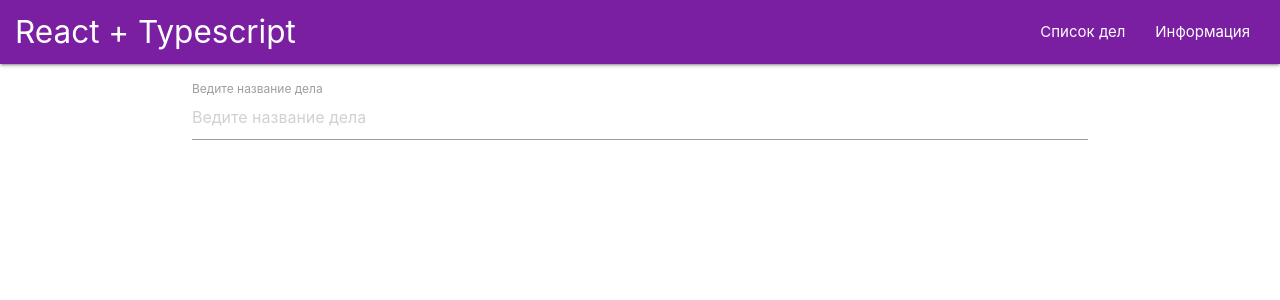
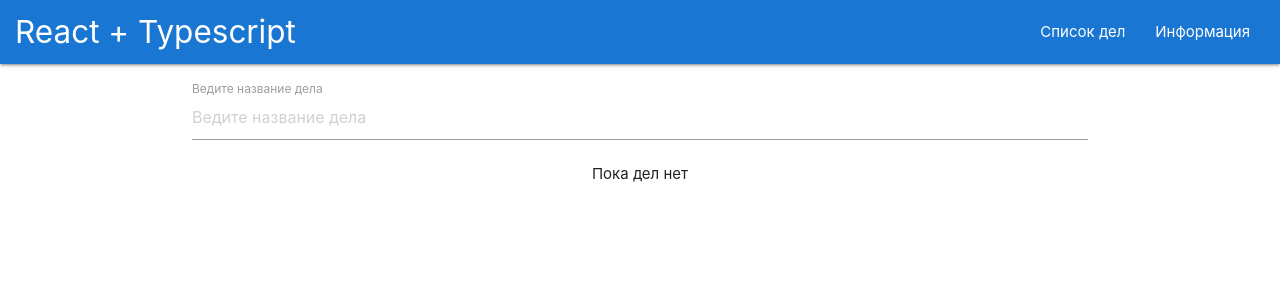
Before and after one commit to itopweb11/typeScripteProject, a React (Create React App) app: page / in a window 1280 px wide. Shown: the top 300 px of the page. Built offline with nearby package versions, Linux system fonts and the light colour scheme.

Commit message:
TypeScript Project

```diff
--- a/src/App.tsx
+++ b/src/App.tsx
@@ -17,11 +17,43 @@ const App: React.FC = () => {
     setTodos(prev => [newTodo, ...prev])
   }
 
+  /*const toggleHandler = (id: number) => {
+    setTodos(prev =>
+        prev.map(todo => {
+          if (todo.id === id) {
+            todo.completed = !todo.completed
+          }
+          return todo
+    })
+    )
+  }*/
+
+  const toggleHandler = (id: number) => {
+    setTodos(prev =>
+        prev.map(todo => {
+          if (todo.id === id) {
+            return {
+              ...todo,
+              completed: !todo.completed
+            }
+          }
+          return todo
+        }))
+  }
+
+  const removeHandler = (id: number) => {
+    setTodos(prev => prev.filter(todo => todo.id !== id))
+  }
+
   return <>
     <Navbar />
     <div className='container'>
       <TodoForm onAdd={addHandler}/>
-      <TodoList todos={todos}/>
+      <TodoList
+          todos={todos}
+          onToggle={toggleHandler}
+          onRemove={removeHandler}
+      />
     </div>
   </>
 }
--- a/src/components/Navbar.tsx
+++ b/src/components/Navbar.tsx
@@ -2,7 +2,7 @@ import React from 'react'
 
 export const Navbar: React.FunctionComponent = () => (
     <nav>
-        <div className="nav-wrapper purple darken-2 px1">
+        <div className="nav-wrapper  blue darken-2 px1">
             <a href="/" className="brand-logo">
                 React + Typescript
             </a>
@@ -13,7 +13,6 @@ export const Navbar: React.FunctionComponent = () => (
                 <li>
                     <a href="/">Информация</a>
                 </li>
-
             </ul>
         </div>
     </nav>
--- a/src/components/TodoList.tsx
+++ b/src/components/TodoList.tsx
@@ -3,18 +3,40 @@ import {ITodo} from "../interfaces";
 
 type TodoListProps = {
     todos: ITodo[]
+    onToggle(id: number): void
+    onRemove: (id: number) => void
 }
 
-export const TodoList: React.FC<TodoListProps> = ({todos}) => {
+export const TodoList: React.FC<TodoListProps> = ({
+    todos,
+    onRemove,
+    onToggle
+}) => {
+    if (todos.length === 0) {
+        return <p className="center">Пока дел нет</p>
+    }
+
     return (
         <ul>
             {todos.map(todo => {
-                return (
-                    <li className='todo'>
-                        <label htmlFor="">
-                            <input type="checkbox"/>
-                            <span></span>
-                            <i className="material-icons red-text">delete</i>
+                const classes = ['todo']
+                if (todo.completed) {
+                    classes.push('completed')
+                } return (
+                    <li className={classes.join(' ')} key={todo.id}>
+                        <label>
+                            <input
+                                type="checkbox"
+                                checked={todo.completed}
+                                onChange={onToggle.bind(null, todo.id)}
+                            />
+                            <span>{todo.title}</span>
+                            <i
+                                className="material-icons red-text"
+                                onClick={() => onRemove(todo.id)}
+                            >
+                                delete
+                            </i>
                         </label>
                     </li>
                 )
```
